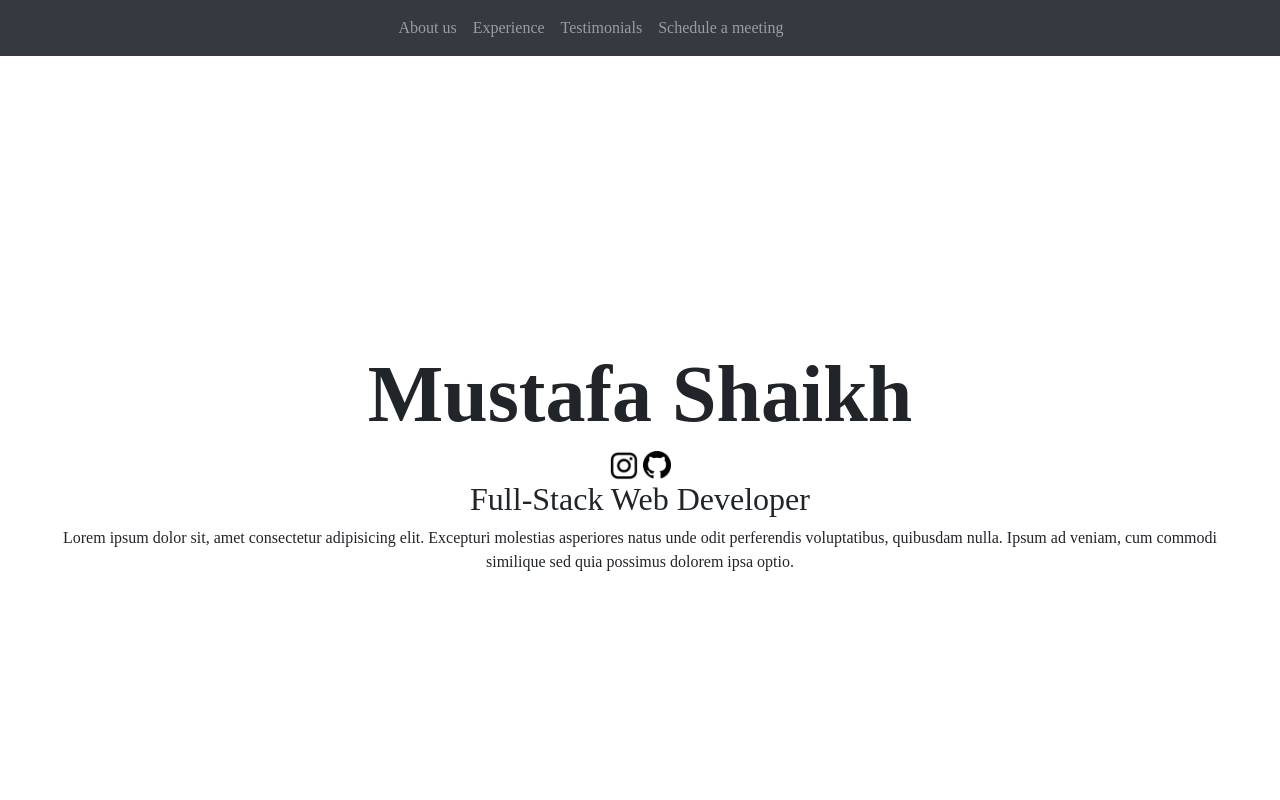
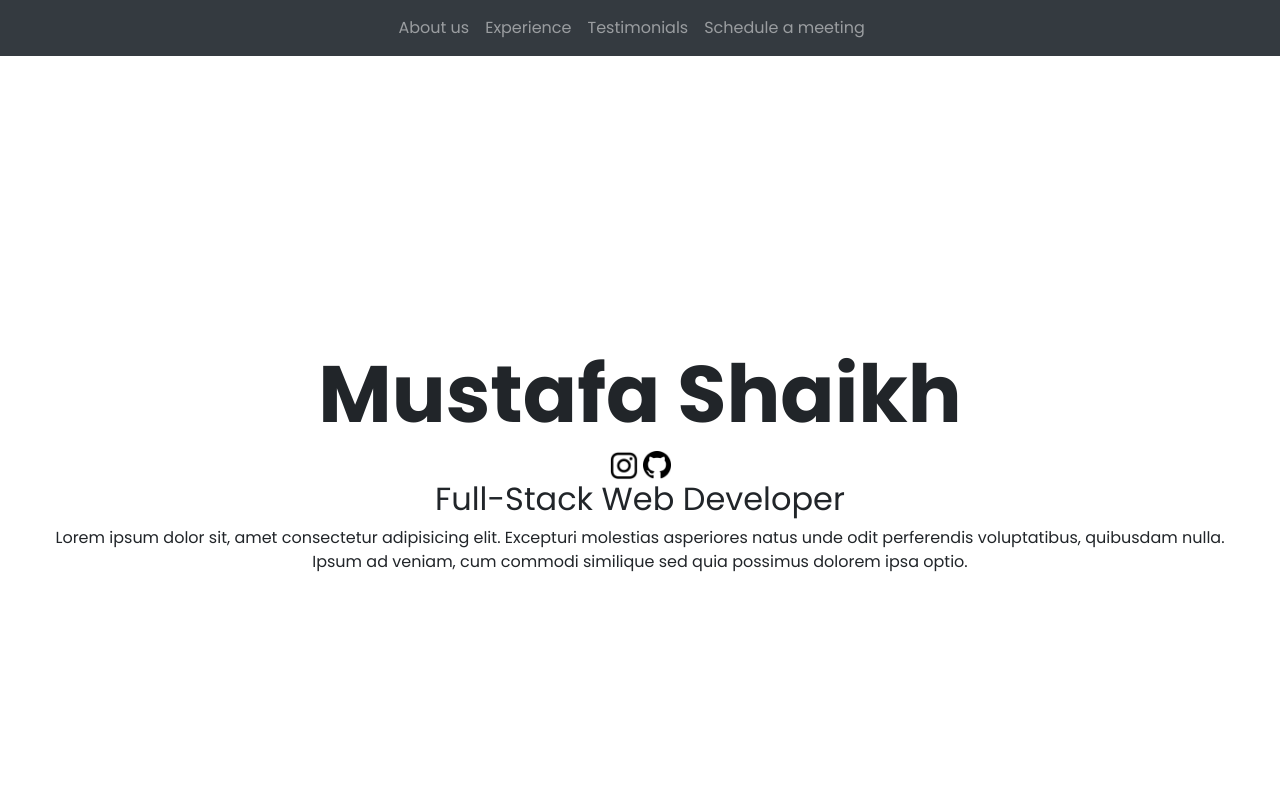
Before and after one commit to TheMustafaShaikh/Portfolio, a plain HTML site: page index.html in a window 1280 px wide. Shown: the top 800 px of the page. Drawn offline with nearby package versions, Linux system fonts and the light colour scheme; a script that the page names is missing.

Commit message:
final-commit-font-issue-solved

```diff
--- a/css/style.css
+++ b/css/style.css
@@ -1,10 +1,6 @@
-@font-face {
-    src: url(/fonts/Poppins-Medium.ttf) !important;
-    font-family: my-poppins !important;
-}
-
+@import url('https://fonts.googleapis.com/css2?family=Poppins:wght@400;700&display=swap');
 body {
-    font-family: "Poppins" !important;
+    font-family: 'Poppins', sans-serif;
 }
 
 html {
```
